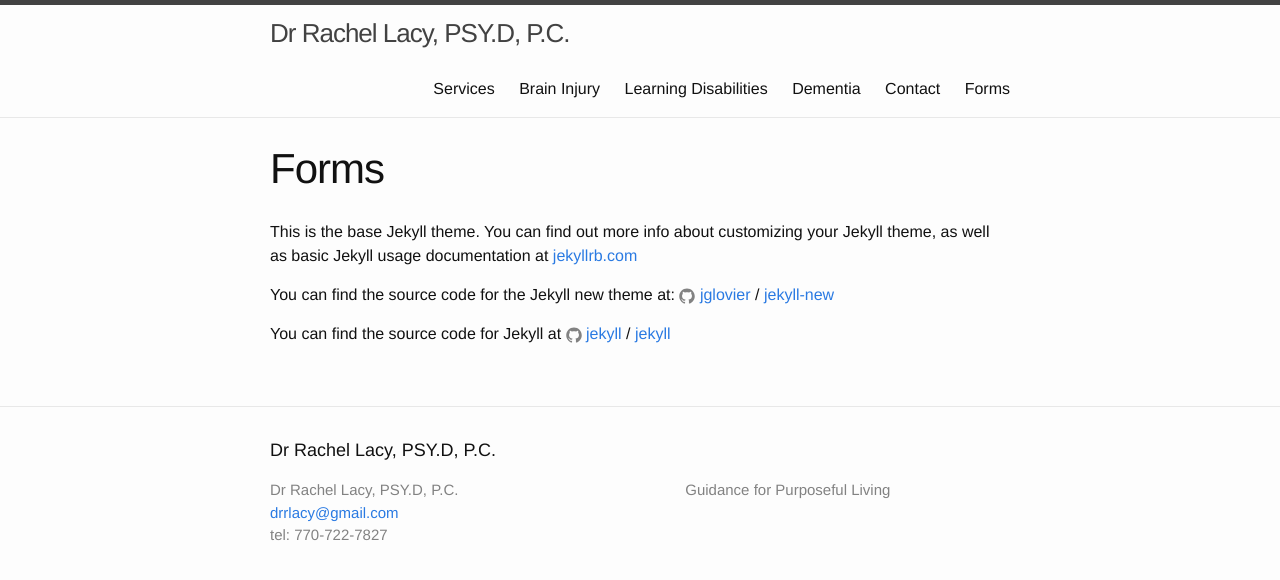
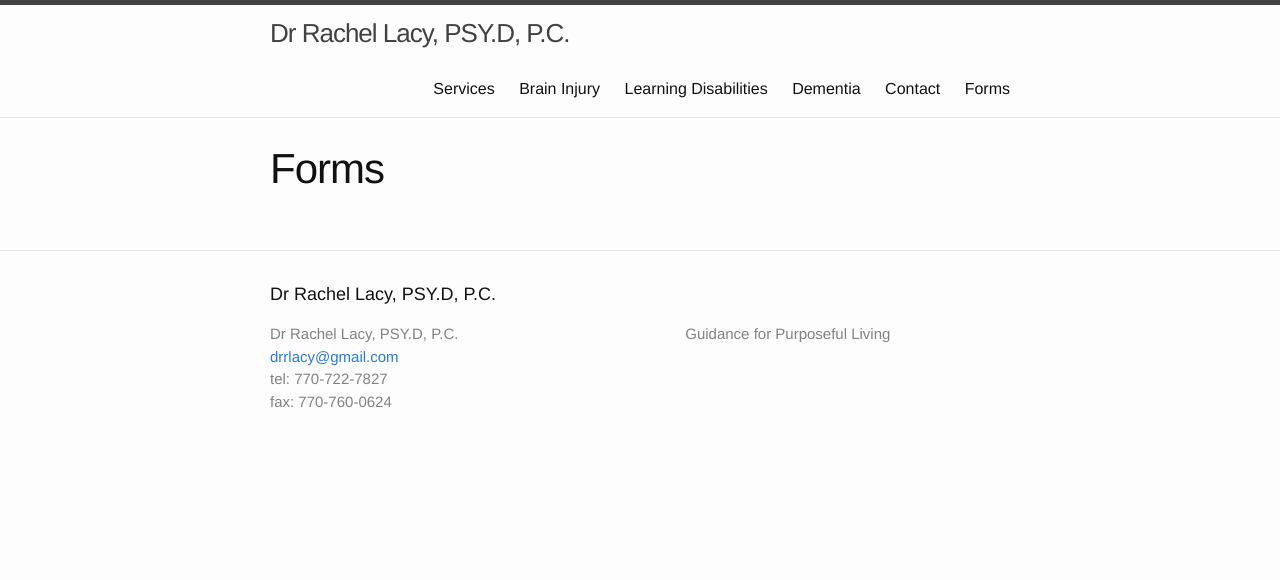
Before and after one commit to halcyon/renewedbrain.com, a Jekyll site: the page built from forms.md, in a window 1280 px wide. Shown: the top 580 px of the page. Built offline with Jekyll 4.4.1, drawn with Linux system fonts in a browser that asks for light colours.

```diff
--- a/_config.yml
+++ b/_config.yml
@@ -9,6 +9,7 @@
 title: Dr Rachel Lacy, PSY.D, P.C.
 email: drrlacy@gmail.com
 phonenumber: 770-722-7827
+fax: 770-760-0624
 description: > # this means to ignore newlines until "baseurl:"
   Guidance for Purposeful Living
 baseurl: "" # the subpath of your site, e.g. /blog
--- a/_includes/footer.html
+++ b/_includes/footer.html
@@ -10,6 +10,7 @@
           <li>{{ site.title }}</li>
           <li><a href="mailto:{{ site.email }}">{{ site.email }}</a></li>
           <li>tel: {{ site.phonenumber }}</li>
+          <li>fax: {{ site.fax }}</li>
         </ul>
       </div>
 
--- a/forms.md
+++ b/forms.md
@@ -4,13 +4,3 @@ title: Forms
 permalink: /forms/
 weight: 6
 ---
-
-This is the base Jekyll theme. You can find out more info about customizing your Jekyll theme, as well as basic Jekyll usage documentation at [jekyllrb.com](http://jekyllrb.com/)
-
-You can find the source code for the Jekyll new theme at:
-{% include icon-github.html username="jglovier" %} /
-[jekyll-new](https://github.com/jglovier/jekyll-new)
-
-You can find the source code for Jekyll at
-{% include icon-github.html username="jekyll" %} /
-[jekyll](https://github.com/jekyll/jekyll)
```
Also changed, not shown: contact.md (+10 -7 lines).
